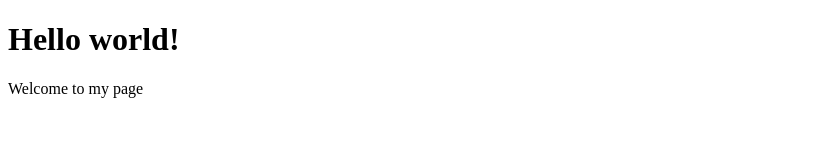
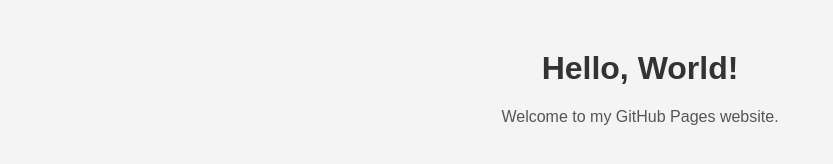
Before and after one commit to mbenko908/mbenko908.github.io, a plain HTML site: page index.html in a window 1280 px wide. Shown: the whole page, without its empty margins (0-833 px from the left). Drawn offline with Linux system fonts and the light colour scheme.

Commit message:
update html conent and create styles.css

```diff
--- a/index.html
+++ b/index.html
@@ -3,10 +3,11 @@
 <head>
     <meta charset="UTF-8">
     <meta name="viewport" content="width=device-width, initial-scale=1.0">
-    <title>My web page</title>
+    <title>My GitHub Page</title>
+    <link rel="stylesheet" href="styles.css">
 </head>
 <body>
-    <h1>Hello world!</h1>
-    <p>Welcome to my page</p>
+    <h1>Hello, World!</h1>
+    <p>Welcome to my GitHub Pages website.</p>
 </body>
 </html>
--- /dev/null
+++ b/styles.css
@@ -0,0 +1,18 @@
+/* styles.css */
+body {
+    font-family: Arial, sans-serif;
+    margin: 0;
+    padding: 0;
+    background-color: #f4f4f4;
+}
+
+h1 {
+    color: #333;
+    text-align: center;
+    margin-top: 50px;
+}
+
+p {
+    text-align: center;
+    color: #555;
+}
```
